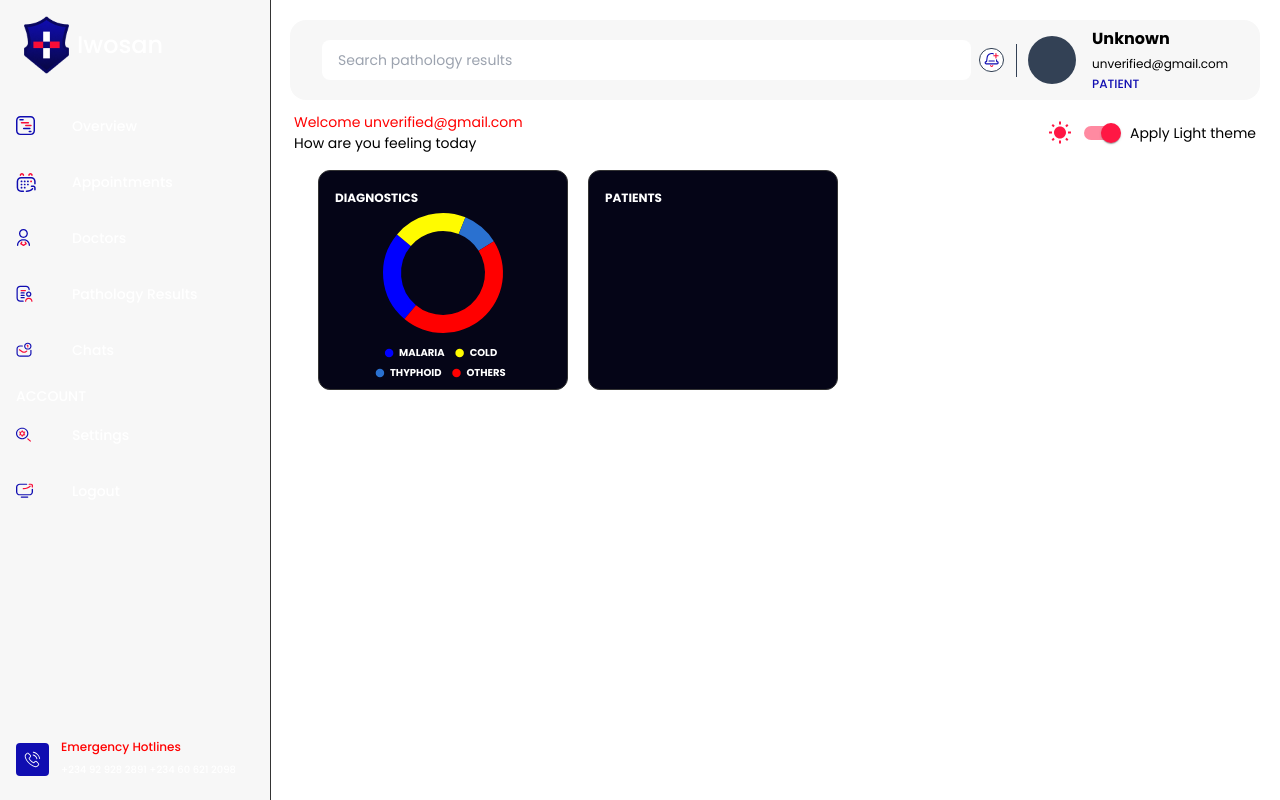
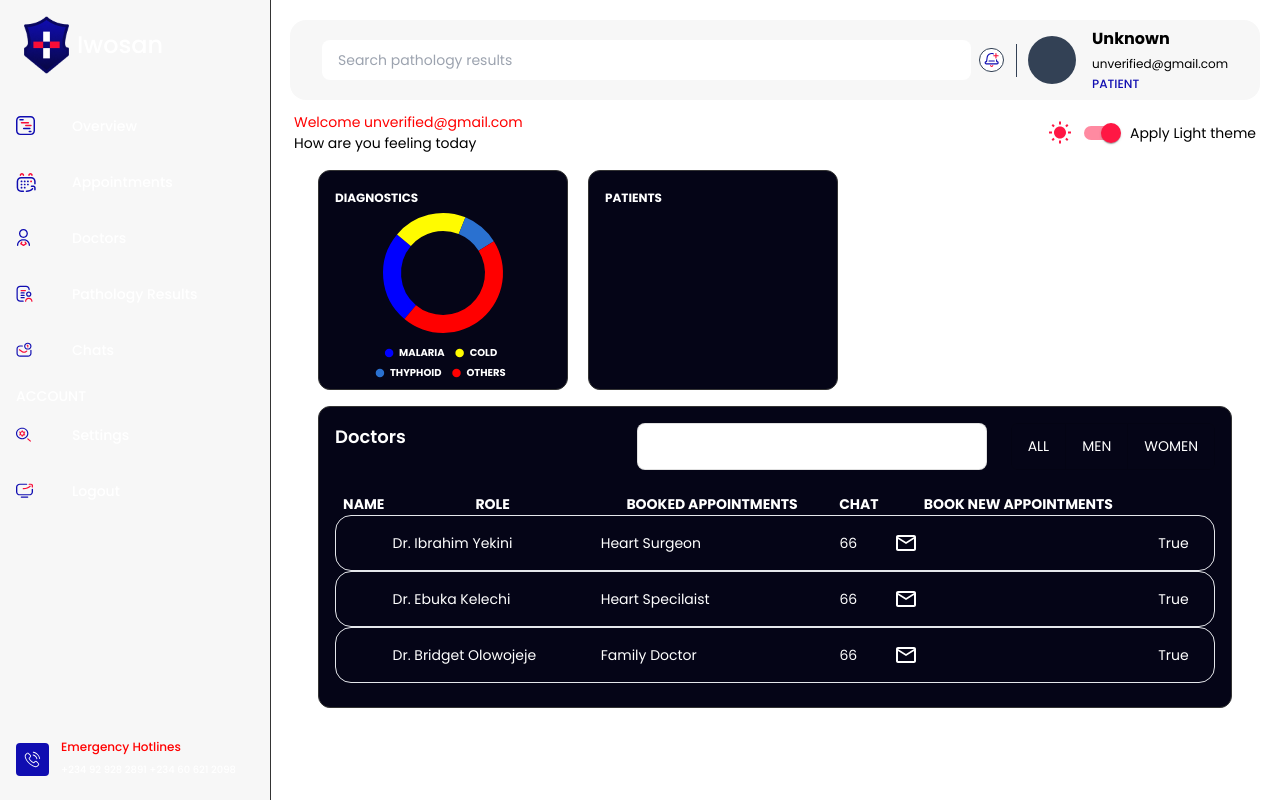
Before and after one commit to MaywedaDev/tractrac_health_app, a React (Vite) app: page /dashboard in a window 1280 px wide. Built offline with nearby package versions, Linux system fonts and the light colour scheme.

Commit message:
Updated code

```diff
--- /dev/null
+++ b/src/components/DoctorsBar.jsx
@@ -0,0 +1,60 @@
+import { Box, Card, CardContent, Typography } from "@mui/material";
+import MailOutlineIcon from '@mui/icons-material/MailOutline';
+
+const doctors = [
+    {name: "Dr. Ibrahim Yekini", role: 'Heart Surgeon', appointments: 66, booked: false},
+    {name: "Dr. Ebuka Kelechi", role: 'Heart Specilaist', appointments: 66, booked: false},
+    {name: "Dr. Bridget Olowojeje", role: 'Family Doctor', appointments: 66, booked: true}
+]
+
+const DoctorBar = () => {
+    return ( <Box>
+            <Card variant="outlined" sx={{borderRadius: 3}}>
+                <CardContent>
+                    <Box sx={{display: 'flex',gap: 3, mb: 3}}>
+                        <Typography variant="h6" fontSize={18} sx={{textTransform: 'capitalize', mr: 'auto'}}>Doctors</Typography>
+                        <input type="text" className="rounded-lg border dark:border-borderDark border-borderLight dark:bg-dark-accent h-full py-3 px-4 w-full max-w-[350px] text-[14px]" />
+                        <div className="rounded-md border dark:border-borderDark border-borderLight overflow-hidden">
+                            <button className="hover:bg-[#ff0000] h-full px-4 uppercase">All</button>
+                            <button className="hover:bg-[#ff0000] border border-y-0 dark:border-x-borderDark border-x-borderLight h-full px-4 uppercase">Men</button>
+                            <button className="hover:bg-[#ff0000] h-full px-4 uppercase">Women</button>
+                        </div>
+                    </Box>
+                    <TableData />
+
+                </CardContent>
+            </Card>
+        </Box> );
+}
+
+const TableData = () => {
+
+    return (
+        <table className="w-full">
+            <thead>
+                <tr className=" w-full">
+                    <th className="uppercase grow">Name</th>
+                    <th className="uppercase grow">Role</th>
+                    <th className="uppercase grow">Booked Appointments</th>
+                    <th className="uppercase grow">Chat</th>
+                    <th className="uppercase grow">Book new appointments</th>
+                </tr>
+            </thead>
+            <tbody>
+                {doctors.map((doctor, i) => (
+                    <tr className="before:rounded-2xl relative before:absolute before:top-0 before:bottom-0 before:left-0 before:right-0  before:dark:border-borderDark before:border" key={i}>
+                        <td className=" py-4">{doctor.name}</td>
+                        <td className="px-2 py-4">{doctor.role}</td>
+                        <td className="px-2 py-4">{doctor.appointments}</td>
+                        <td className="px-2 py-4"><MailOutlineIcon /></td>
+                        <td className="px-2 py-4">True</td>
+                    </tr>
+                ))}
+            </tbody>
+        </table>
+    )
+}
+
+
+
+export default DoctorBar;
--- a/src/components/SideNav.jsx
+++ b/src/components/SideNav.jsx
@@ -47,7 +47,7 @@ const SideNav = () => {
         >
           {drawer}
         </Drawer>
-        <Drawer anchor="left"  variant="permanent" sx={{display: {sm: 'none', md: 'block'}, width: drawerWidth}}>
+        <Drawer anchor="left"  variant="permanent" sx={{display: {xs: 'none',sm: 'none', md: 'block'}, width: drawerWidth}}>
             {drawer}
         </Drawer>
     </div> );
--- a/src/pages/Dashboard.jsx
+++ b/src/pages/Dashboard.jsx
@@ -4,13 +4,15 @@ import darkAsset from '../assets/Section67.jpg'
 import userThemeContext from "../stores/userThemeContext";
 import StatCharts from "../components/StatCharts";
 import { useContext } from "react";
+import DoctorBar from "../components/DoctorsBar";
 const Dashboard = () => {
     const user = useContext(userThemeContext)
     return (
         <Layout>
-            <div className="px-6 w-full h-full">
+            <div className="px-6 w-full h-full flex flex-col gap-4">
                 <StatCharts />
                 {/* <img className="w-full h-full" src={user.theme ? darkAsset : asset} alt="" /> */}
+                <DoctorBar />
             </div>
 
         </Layout>
--- a/tailwind.config.js
+++ b/tailwind.config.js
@@ -19,7 +19,9 @@ export default {
         primary: '#100DB1',
         'dark-accent': '#050517',
         'dark-purple': '#0C0C35',
-        'paper': '#F7F7F7'
+        'paper': '#F7F7F7',
+        'borderDark': "#343434",
+        'borderLight': 'rgb(0 0 0 / 12%)'
       }
     },
   },
```
